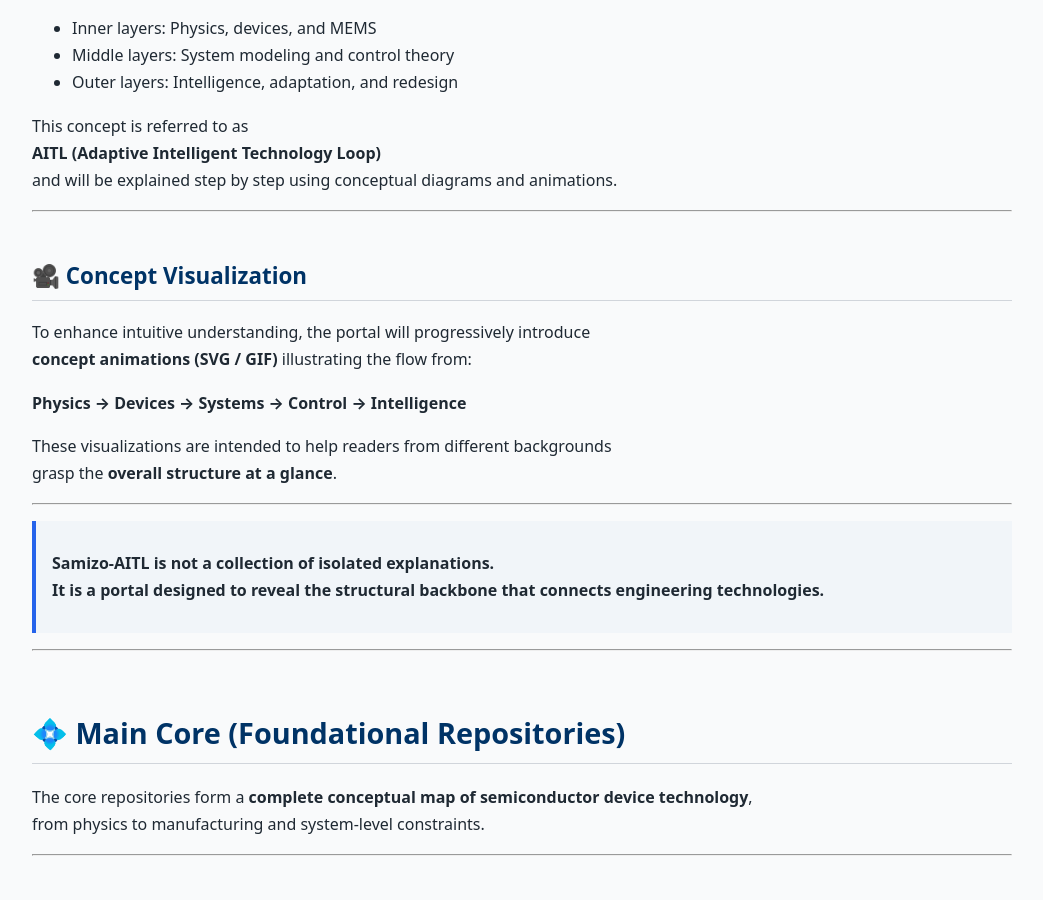
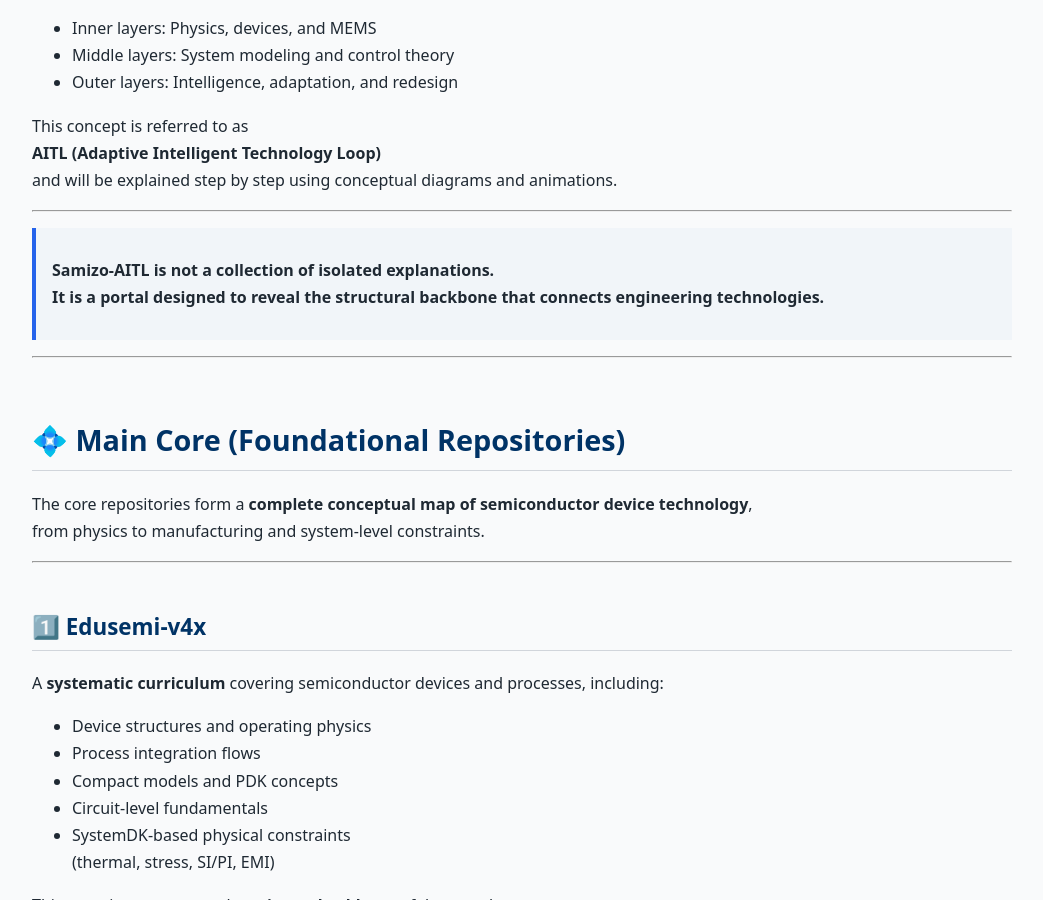
Before and after one commit to Samizo-AITL/Samizo-AITL.github.io, a Jekyll site: the page built from en/index.md, in a window 1280 px wide and 900 px high, scrolled down 1592 px. Shown: the whole window, without its empty margins (118-1161 px from the left). Built offline with Jekyll 4.4.1, drawn with Linux system fonts in a browser that asks for light colours.

Commit message:
Update index.md

```diff
--- a/en/index.md
+++ b/en/index.md
@@ -63,18 +63,6 @@
 This concept is referred to as
 **AITL (Adaptive Intelligent Technology Loop)**
 and will be explained step by step using conceptual diagrams and animations.
-
----
-
-## 🎥 Concept Visualization
-
-To enhance intuitive understanding, the portal will progressively introduce
-**concept animations (SVG / GIF)** illustrating the flow from:
-
-**Physics → Devices → Systems → Control → Intelligence**
-
-These visualizations are intended to help readers from different backgrounds
-grasp the **overall structure at a glance**.
 
 ---
 
```
